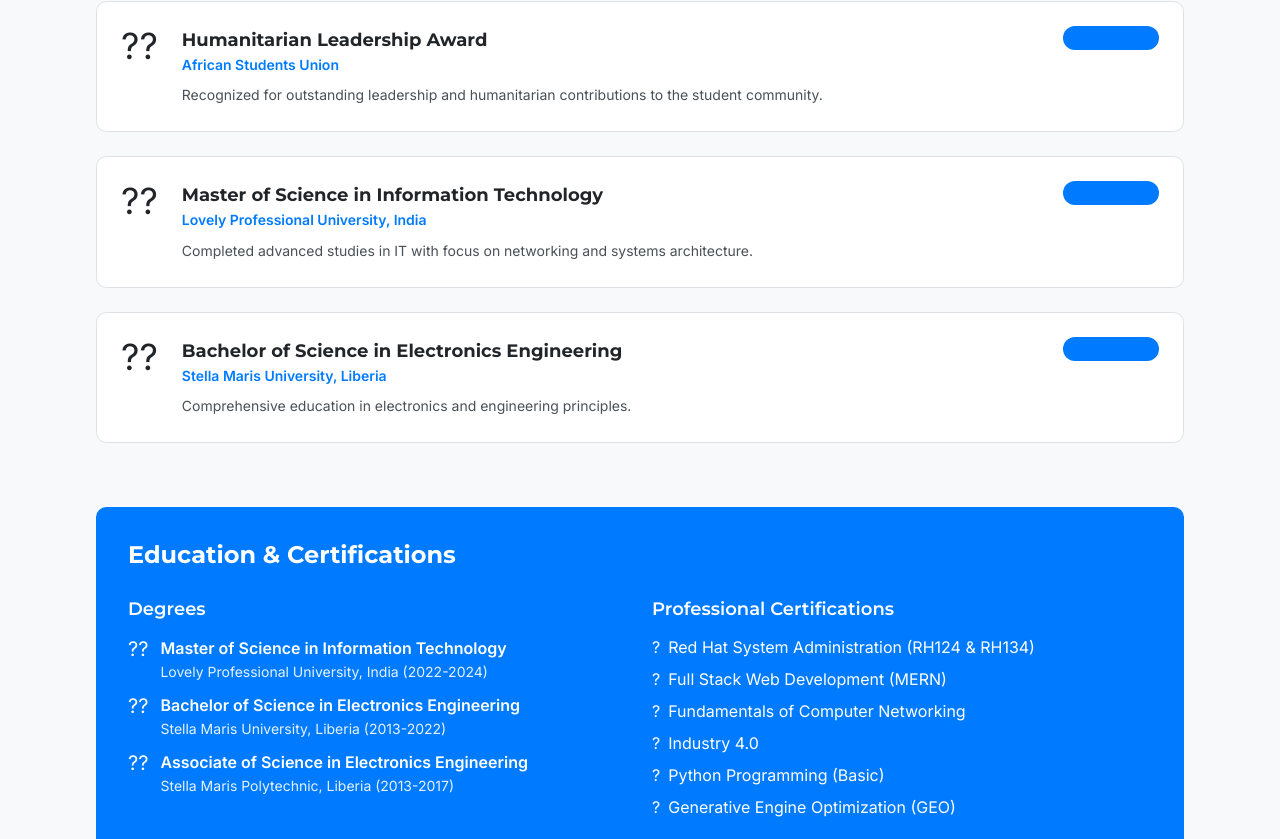
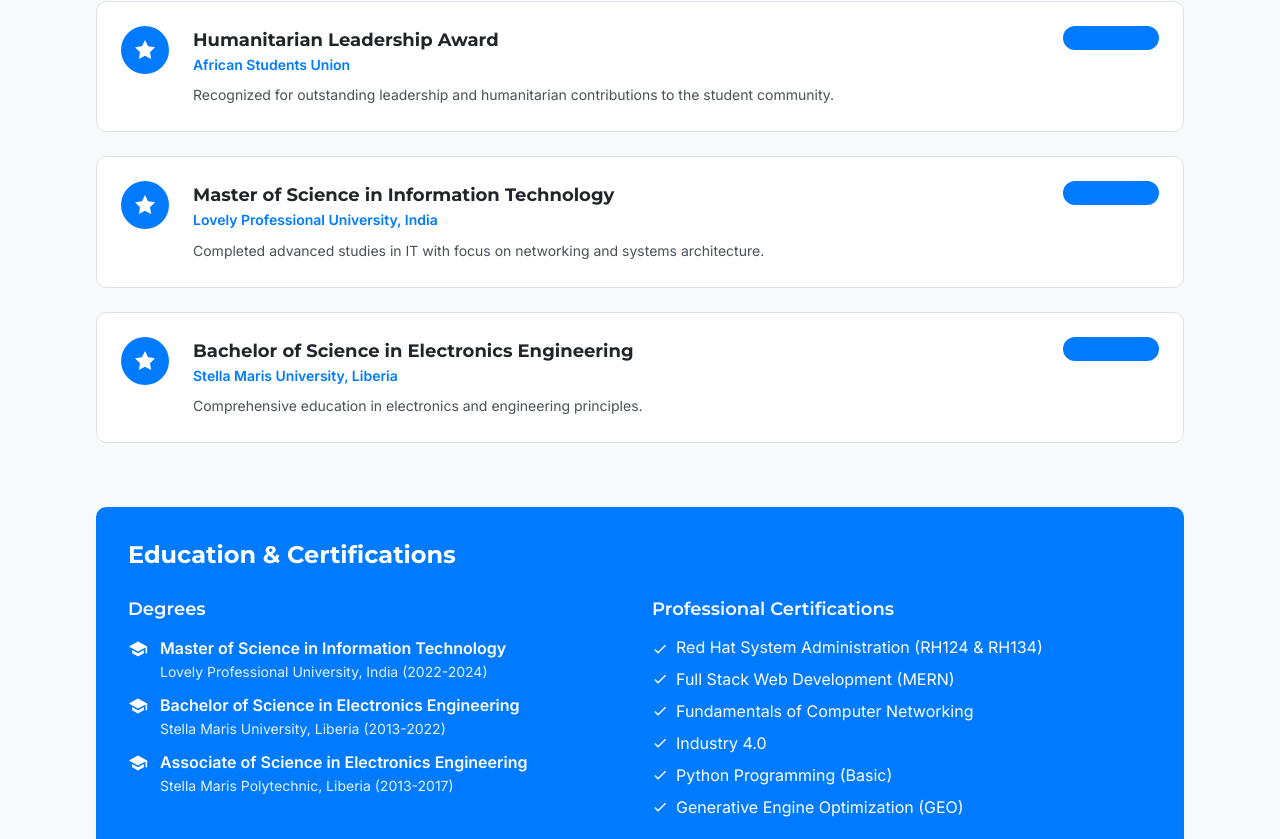
Before and after one commit to amuchin32/amuchin-portfolio, a React (Vite) app: page / in a window 1280 px wide. Shown: the part 4057-4896 px from the top of the page. Built offline with nearby package versions, Linux system fonts and the light colour scheme.

Commit message:
Remove AI chatbot temporarily

```diff
--- a/src/components/AchievementsSection.tsx
+++ b/src/components/AchievementsSection.tsx
@@ -47,7 +47,9 @@
           {achievements.map((achievement, index) => (
             <div key={index} className="p-6 bg-background rounded-lg border border-border hover:border-primary hover:shadow-lg transition-all duration-300 group">
               <div className="flex gap-6">
-                <div className="text-4xl flex-shrink-0">{achievement.icon}</div>
+                <div className="w-12 h-12 rounded-full bg-primary flex items-center justify-center flex-shrink-0">
+                  <svg className="w-6 h-6 text-white" fill="currentColor" viewBox="0 0 24 24"><path d="M12 2l3.09 6.26L22 9.27l-5 4.87 1.18 6.88L12 17.77l-6.18 3.25L7 14.14 2 9.27l6.91-1.01L12 2z"/></svg>
+                </div>
                 <div className="flex-1 space-y-2">
                   <div className="flex items-start justify-between gap-4">
                     <div>
@@ -68,20 +70,20 @@
             <div>
               <h4 className="font-semibold mb-3 text-lg">Degrees</h4>
               <ul className="space-y-2">
-                <li className="flex items-start gap-3"><span className="text-xl">??</span><div><p className="font-semibold">Master of Science in Information Technology</p><p className="text-sm opacity-90">Lovely Professional University, India (2022-2024)</p></div></li>
-                <li className="flex items-start gap-3"><span className="text-xl">??</span><div><p className="font-semibold">Bachelor of Science in Electronics Engineering</p><p className="text-sm opacity-90">Stella Maris University, Liberia (2013-2022)</p></div></li>
-                <li className="flex items-start gap-3"><span className="text-xl">??</span><div><p className="font-semibold">Associate of Science in Electronics Engineering</p><p className="text-sm opacity-90">Stella Maris Polytechnic, Liberia (2013-2017)</p></div></li>
+                <li className="flex items-start gap-3"><svg class="w-5 h-5 mt-1 text-white flex-shrink-0" fill="currentColor" viewBox="0 0 24 24"><path d="M12 3L1 9l11 6 9-4.91V17h2V9L12 3zM5 13.18v4L12 21l7-3.82v-4L12 17l-7-3.82z"/></svg><div><p className="font-semibold">Master of Science in Information Technology</p><p className="text-sm opacity-90">Lovely Professional University, India (2022-2024)</p></div></li>
+                <li className="flex items-start gap-3"><svg class="w-5 h-5 mt-1 text-white flex-shrink-0" fill="currentColor" viewBox="0 0 24 24"><path d="M12 3L1 9l11 6 9-4.91V17h2V9L12 3zM5 13.18v4L12 21l7-3.82v-4L12 17l-7-3.82z"/></svg><div><p className="font-semibold">Bachelor of Science in Electronics Engineering</p><p className="text-sm opacity-90">Stella Maris University, Liberia (2013-2022)</p></div></li>
+                <li className="flex items-start gap-3"><svg class="w-5 h-5 mt-1 text-white flex-shrink-0" fill="currentColor" viewBox="0 0 24 24"><path d="M12 3L1 9l11 6 9-4.91V17h2V9L12 3zM5 13.18v4L12 21l7-3.82v-4L12 17l-7-3.82z"/></svg><div><p className="font-semibold">Associate of Science in Electronics Engineering</p><p className="text-sm opacity-90">Stella Maris Polytechnic, Liberia (2013-2017)</p></div></li>
               </ul>
             </div>
             <div>
               <h4 className="font-semibold mb-3 text-lg">Professional Certifications</h4>
               <ul className="space-y-2">
-                <li className="flex items-center gap-2"><span>?</span><span>Red Hat System Administration (RH124 & RH134)</span></li>
-                <li className="flex items-center gap-2"><span>?</span><span>Full Stack Web Development (MERN)</span></li>
-                <li className="flex items-center gap-2"><span>?</span><span>Fundamentals of Computer Networking</span></li>
-                <li className="flex items-center gap-2"><span>?</span><span>Industry 4.0</span></li>
-                <li className="flex items-center gap-2"><span>?</span><span>Python Programming (Basic)</span></li>
-                <li className="flex items-center gap-2"><span>?</span><span>Generative Engine Optimization (GEO)</span></li>
+                <li className="flex items-center gap-2"><svg xmlns="http://www.w3.org/2000/svg" class="w-4 h-4 text-white flex-shrink-0 mt-1" fill="currentColor" viewBox="0 0 24 24"><path d="M9 16.17L4.83 12l-1.42 1.41L9 19 21 7l-1.41-1.41L9 16.17z"/></svg><span>Red Hat System Administration (RH124 & RH134)</span></li>
+                <li className="flex items-center gap-2"><svg xmlns="http://www.w3.org/2000/svg" className="w-4 h-4 text-white flex-shrink-0" fill="currentColor" viewBox="0 0 24 24"><path d="M9 16.17L4.83 12l-1.42 1.41L9 19 21 7l-1.41-1.41L9 16.17z"/></svg><span>Full Stack Web Development (MERN)</span></li>
+                <li className="flex items-center gap-2"><svg xmlns="http://www.w3.org/2000/svg" className="w-4 h-4 text-white flex-shrink-0" fill="currentColor" viewBox="0 0 24 24"><path d="M9 16.17L4.83 12l-1.42 1.41L9 19 21 7l-1.41-1.41L9 16.17z"/></svg><span>Fundamentals of Computer Networking</span></li>
+                <li className="flex items-center gap-2"><svg xmlns="http://www.w3.org/2000/svg" className="w-4 h-4 text-white flex-shrink-0" fill="currentColor" viewBox="0 0 24 24"><path d="M9 16.17L4.83 12l-1.42 1.41L9 19 21 7l-1.41-1.41L9 16.17z"/></svg><span>Industry 4.0</span></li>
+                <li className="flex items-center gap-2"><svg xmlns="http://www.w3.org/2000/svg" className="w-4 h-4 text-white flex-shrink-0" fill="currentColor" viewBox="0 0 24 24"><path d="M9 16.17L4.83 12l-1.42 1.41L9 19 21 7l-1.41-1.41L9 16.17z"/></svg><span>Python Programming (Basic)</span></li>
+                <li className="flex items-center gap-2"><svg xmlns="http://www.w3.org/2000/svg" className="w-4 h-4 text-white flex-shrink-0" fill="currentColor" viewBox="0 0 24 24"><path d="M9 16.17L4.83 12l-1.42 1.41L9 19 21 7l-1.41-1.41L9 16.17z"/></svg><span>Generative Engine Optimization (GEO)</span></li>
               </ul>
             </div>
           </div>
--- a/src/components/CTASection.tsx
+++ b/src/components/CTASection.tsx
@@ -13,18 +13,18 @@
           </p>
           <div className="overflow-hidden w-full pt-6">
             <div className="flex gap-4 animate-marquee whitespace-nowrap">
-            <a href="mailto:feolytogba20@gmail.com" className="px-8 py-3 border-2 border-primary-foreground text-primary-foreground font-semibold rounded-lg hover:bg-primary-foreground hover:text-primary transition-all duration-300 flex items-center justify-center gap-2">
+            <a href="mailto:feolytogba20@gmail.com" className="w-full sm:w-auto px-8 py-3 border-2 border-primary-foreground text-primary-foreground font-semibold rounded-lg hover:bg-primary-foreground hover:text-primary transition-all duration-300 flex items-center justify-center gap-2">
               <Mail className="w-5 h-5" />
               Send Email
             </a>
-            <a href="https://linkedin.com/in/amuchin-f-togba-4865b4220" target="_blank" rel="noopener noreferrer" className="px-8 py-3 border-2 border-primary-foreground text-primary-foreground font-semibold rounded-lg hover:bg-primary-foreground hover:text-primary transition-all duration-300 flex items-center justify-center gap-2">
+            <a href="https://linkedin.com/in/amuchin-f-togba-4865b4220" target="_blank" rel="noopener noreferrer" className="w-full sm:w-auto px-8 py-3 border-2 border-primary-foreground text-primary-foreground font-semibold rounded-lg hover:bg-primary-foreground hover:text-primary transition-all duration-300 flex items-center justify-center gap-2">
               Connect on LinkedIn
             </a>
-            <a href="https://www.facebook.com/amuchinf.togba.1" target="_blank" rel="noopener noreferrer" className="px-8 py-3 border-2 border-primary-foreground text-primary-foreground font-semibold rounded-lg hover:bg-primary-foreground hover:text-primary transition-all duration-300 flex items-center justify-center gap-2">
+            <a href="https://www.facebook.com/amuchinf.togba.1" target="_blank" rel="noopener noreferrer" className="w-full sm:w-auto px-8 py-3 border-2 border-primary-foreground text-primary-foreground font-semibold rounded-lg hover:bg-primary-foreground hover:text-primary transition-all duration-300 flex items-center justify-center gap-2">
               <svg className="w-5 h-5" fill="currentColor" viewBox="0 0 24 24"><path d="M24 12.073c0-6.627-5.373-12-12-12s-12 5.373-12 12c0 5.99 4.388 10.954 10.125 11.854v-8.385H7.078v-3.47h3.047V9.43c0-3.007 1.792-4.669 4.533-4.669 1.312 0 2.686.235 2.686.235v2.953H15.83c-1.491 0-1.956.925-1.956 1.874v2.25h3.328l-.532 3.47h-2.796v8.385C19.612 23.027 24 18.062 24 12.073z"/></svg>
               Facebook
             </a>
-            <a href="https://wa.me/231775940468" target="_blank" rel="noopener noreferrer" className="px-8 py-3 border-2 border-primary-foreground text-primary-foreground font-semibold rounded-lg hover:bg-primary-foreground hover:text-primary transition-all duration-300 flex items-center justify-center gap-2">
+            <a href="https://wa.me/231775940468" target="_blank" rel="noopener noreferrer" className="w-full sm:w-auto px-8 py-3 border-2 border-primary-foreground text-primary-foreground font-semibold rounded-lg hover:bg-primary-foreground hover:text-primary transition-all duration-300 flex items-center justify-center gap-2">
               <svg className="w-5 h-5" fill="currentColor" viewBox="0 0 24 24"><path d="M17.472 14.382c-.297-.149-1.758-.867-2.03-.967-.273-.099-.471-.148-.67.15-.197.297-.767.966-.94 1.164-.173.199-.347.223-.644.075-.297-.15-1.255-.463-2.39-1.475-.883-.788-1.48-1.761-1.653-2.059-.173-.297-.018-.458.13-.606.134-.133.298-.347.446-.52.149-.174.198-.298.298-.497.099-.198.05-.371-.025-.52-.075-.149-.669-1.612-.916-2.207-.242-.579-.487-.5-.669-.51-.173-.008-.371-.01-.57-.01-.198 0-.52.074-.792.372-.272.297-1.04 1.016-1.04 2.479 0 1.462 1.065 2.875 1.213 3.074.149.198 2.096 3.2 5.077 4.487.709.306 1.262.489 1.694.625.712.227 1.36.195 1.871.118.571-.085 1.758-.719 2.006-1.413.248-.694.248-1.289.173-1.413-.074-.124-.272-.198-.57-.347m-5.421 7.403h-.004a9.87 9.87 0 01-5.031-1.378l-.361-.214-3.741.982.998-3.648-.235-.374a9.86 9.86 0 01-1.51-5.26c.001-5.45 4.436-9.884 9.888-9.884 2.64 0 5.122 1.03 6.988 2.898a9.825 9.825 0 012.893 6.994c-.003 5.45-4.437 9.884-9.885 9.884m8.413-18.297A11.815 11.815 0 0012.05 0C5.495 0 .16 5.335.157 11.892c0 2.096.547 4.142 1.588 5.945L.057 24l6.305-1.654a11.882 11.882 0 005.683 1.448h.005c6.554 0 11.89-5.335 11.893-11.893a11.821 11.821 0 00-3.48-8.413z"/></svg>
               WhatsApp
             </a>
```
Also changed, not shown: src/index.css (line endings or trailing spaces), src/pages/Home.tsx (line endings or trailing spaces), 2 other files (tests, documents, lock files or other folders).
